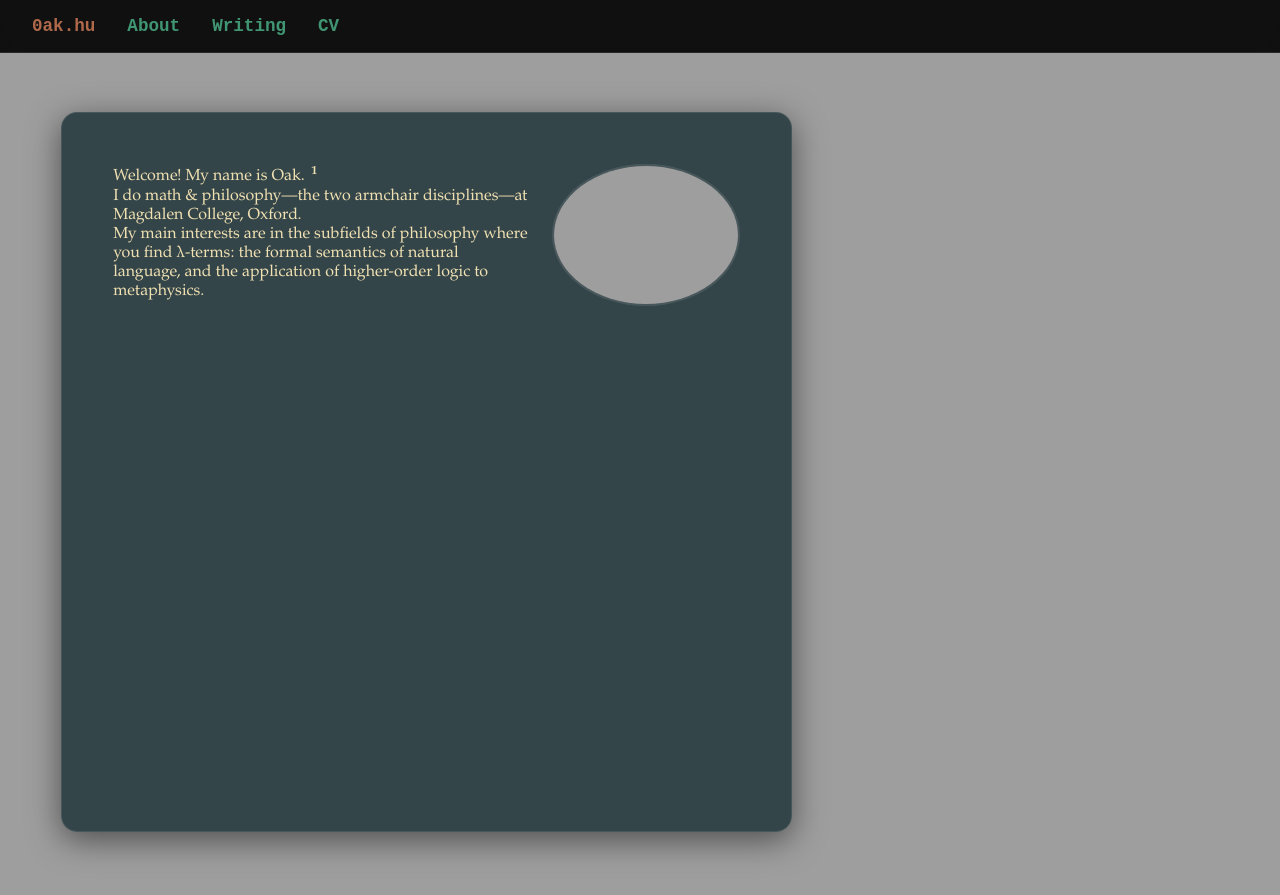
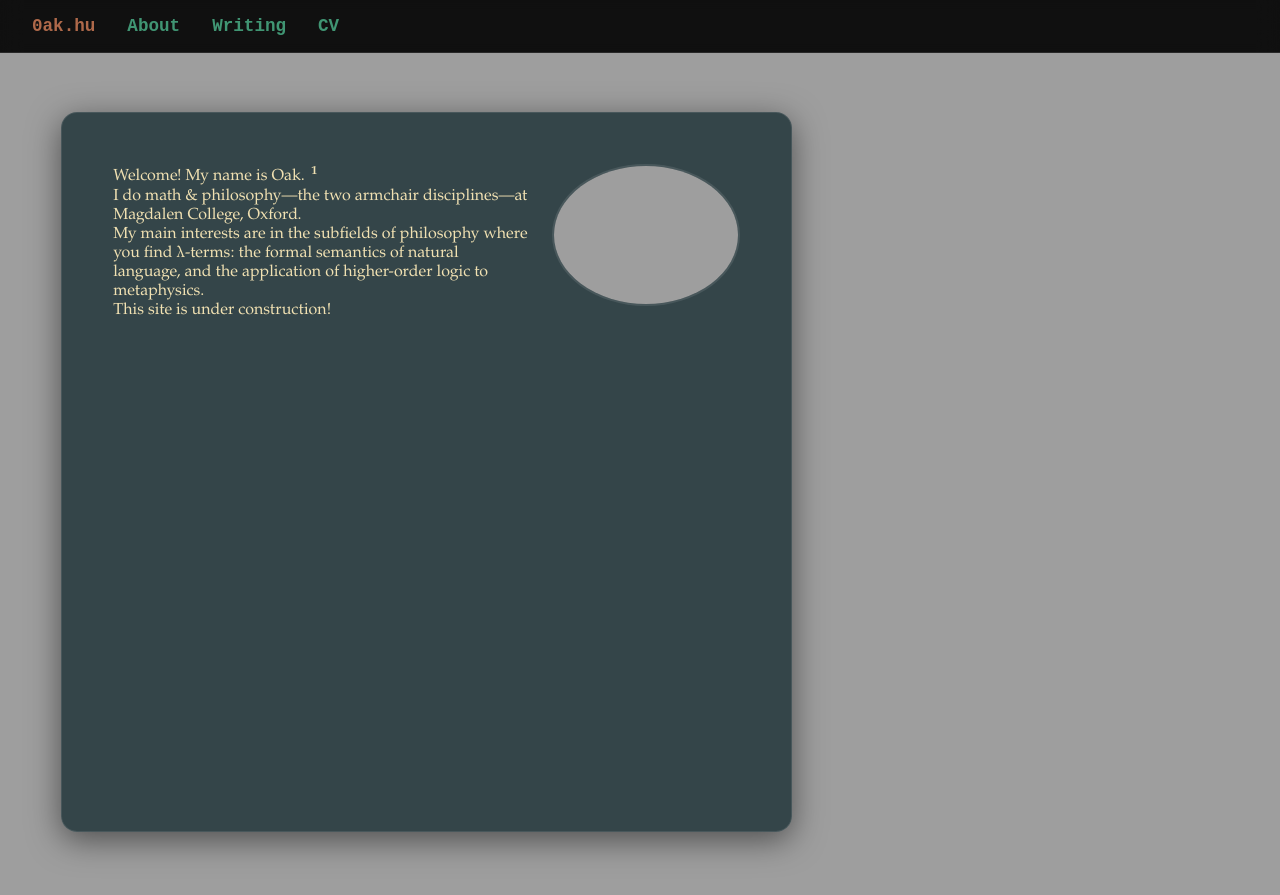
Before and after one commit to oak-hu/site, a Jekyll site: the page built from index.md, in a window 1280 px wide. Shown: the top 895 px of the page. Built offline with Jekyll 4.4.1, drawn with Linux system fonts in a browser that asks for light colours; some web fonts are replaced.

Commit message:
Update index.md

```diff
--- a/index.md
+++ b/index.md
@@ -14,3 +14,5 @@ Welcome! My name is Oak.{% include sidenote.html content=my_sidenote %}
 I do math & philosophy—the two armchair disciplines—at Magdalen College, Oxford.
 
 My main interests are in the subfields of philosophy where you find λ-terms: the formal semantics of natural language, and the application of higher-order logic to metaphysics.
+
+This site is under construction!
```
